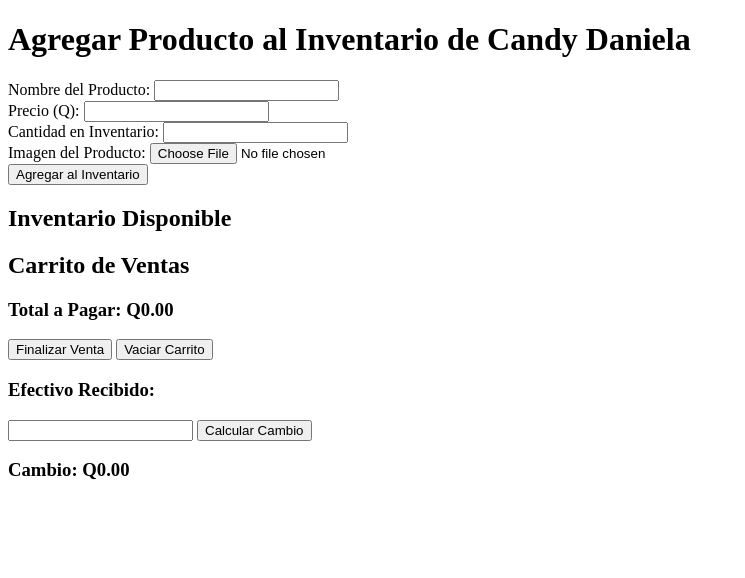
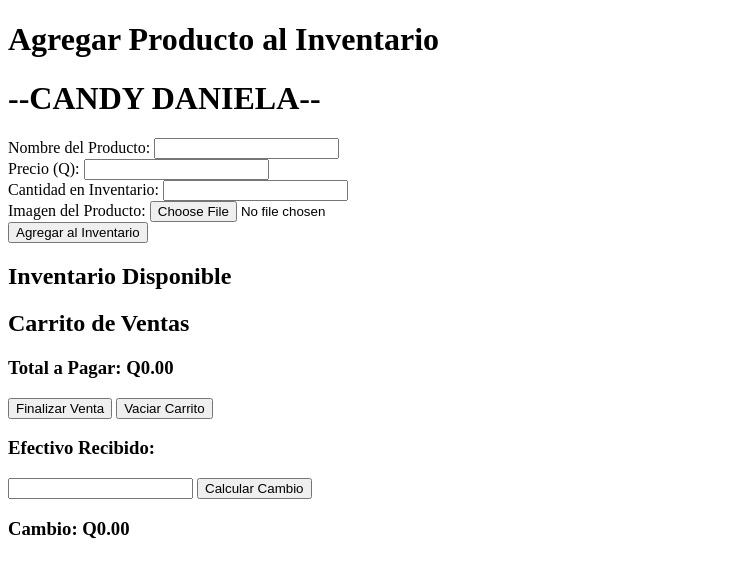
Before and after one commit to dmorales2023/Ventas2, a plain HTML site: page index.html in a window 1280 px wide. Shown: the whole page, without its empty margins (0-745 px from the left). Drawn offline with Linux system fonts and the light colour scheme.

Commit message:
index.html

```diff
--- a/index.html
+++ b/index.html
@@ -11,7 +11,8 @@
 </head>
 <body>
 
-    <h1>Agregar Producto al Inventario de Candy Daniela</h1>
+    <h1>Agregar Producto al Inventario</h1>
+     <h1>--CANDY DANIELA--</h1>
     <div>
         <label>Nombre del Producto:</label>
         <input type="text" id="productName" required>
```
